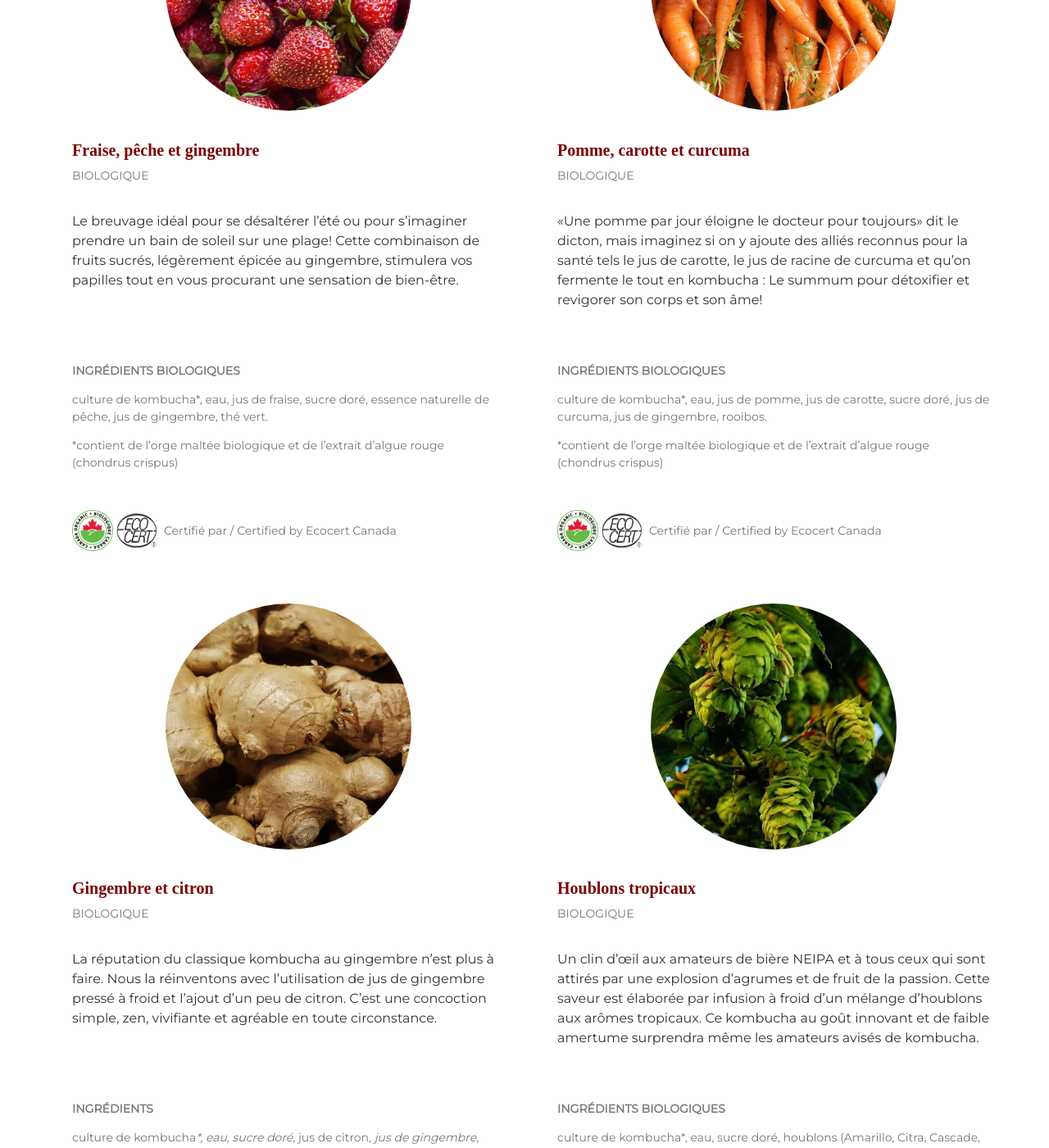
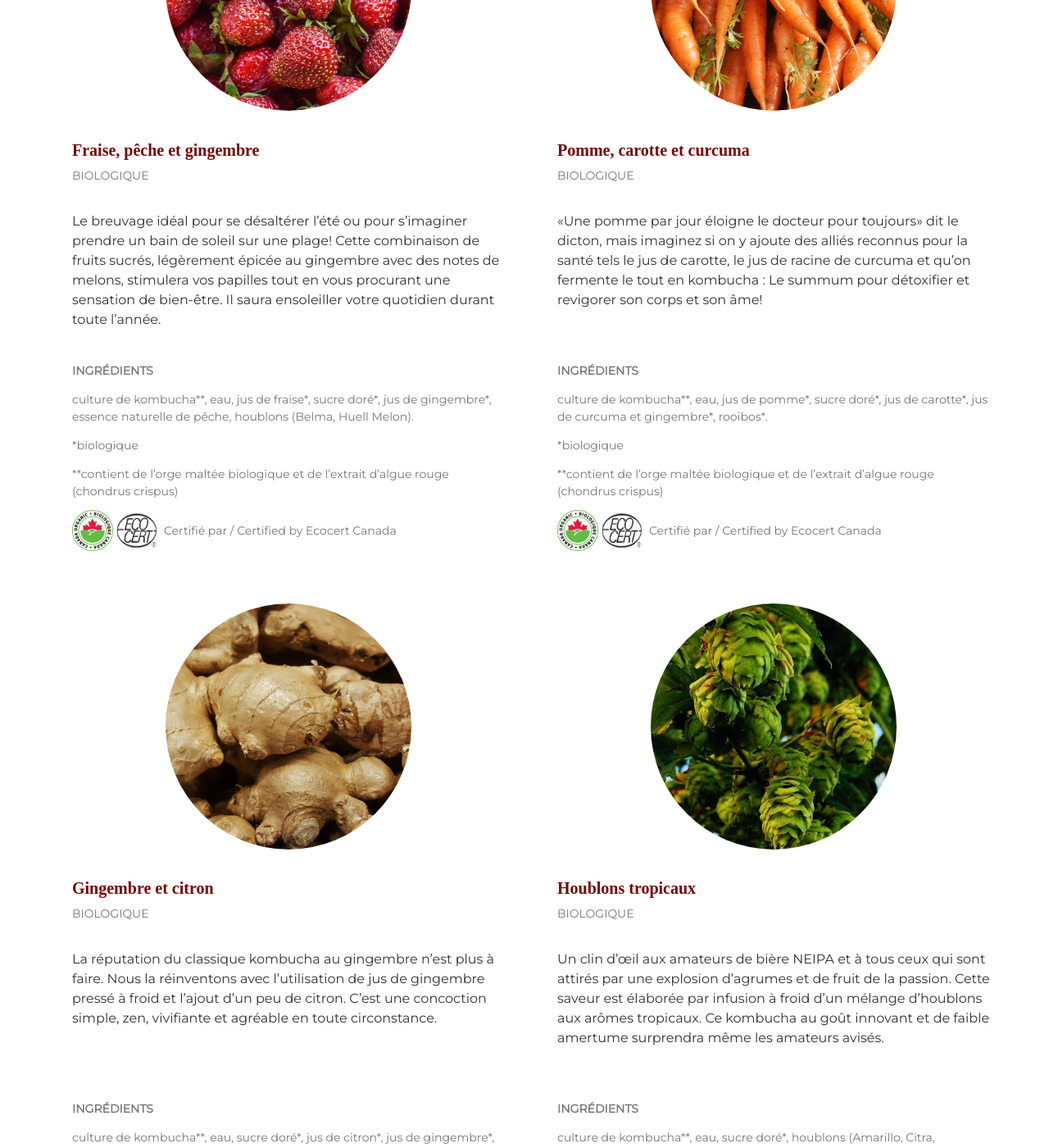
Before and after one commit to ouarez/djodjo-jekyll, a Jekyll site: the page built from produits.md, in a window 1280 px wide and 1400 px high, scrolled down 1569 px. Shown: the whole window at 82% size. Built offline with Jekyll 4.4.1, drawn with Linux system fonts in a browser that asks for light colours; nearby versions of some CDN libraries; some web fonts are replaced; a script that is not in the unit is left out; some of the changed text lies outside the part shown.

Commit message:
Update Pages uniques “produits”

```diff
--- a/produits.md
+++ b/produits.md
@@ -6,112 +6,164 @@
 slogan: 7 saveurs uniques de kombucha
 cover_image: /img/kombucha-glass.jpg
 produits:
-  - image: /img/framboise-camerise.jpg
-    title: Framboise et camerise
+  - bio: true
     desc: >-
-      Ce kombucha festif aux saveurs fruitées et rafraichissantes de petits fruits rouges en fera rougir les cocktails les plus raffinés. La camerise est un superfruit riche en antioxydant venant bonifier les bienfaits pour la santé.
+      Ce kombucha festif aux saveurs fruitées et rafraichissantes de petits
+      fruits rouges en fera rougir les cocktails les plus raffinés. La camerise
+      est un superfruit riche en antioxydant venant bonifier les bienfaits pour
+      la santé.
+    ecocert: true
+    image: /img/framboise-camerise.jpg
     ingredients: >-
       **INGRÉDIENTS**
 
 
-      culture de kombucha\*\*, eau, jus de framboise\*, sucre doré\*, jus de camerise\*, houblons (Glacier, Bramling Cross).
+      culture de kombucha\*\*, eau, jus de framboise\*, sucre doré\*, jus de
+      camerise\*, houblons (Glacier, Bramling Cross).
 
 
       *biologique
 
 
-      **contient de l’orge maltée biologique et de l’extrait d’algue rouge (chondrus crispus)
+      **contient de l’orge maltée biologique et de l’extrait d’algue rouge
+      (chondrus crispus)
+    title: Framboise et camerise
+  - bio: true
+    desc: >-
+      L’acidité de la cerise griotte combinée aux goûts herbacé et fruité de
+      fleur de houblons s’allient pour donner une boisson parfaitement
+      équilibrée et se prêtant à toute occasion. Des variétés de houblon au goût
+      de baies sauvages ont été spécialement sélectionnées. Ce kombucha saura
+      ravir même les nouvellement initiés de par sa douceur et ses arômes
+      floraux.
     ecocert: true
-  - image: /img/cerise.jpg
-    title: Cerise et amélanche
+    image: /img/cerise.jpg
+    ingredients: >-
+      **INGRÉDIENTS**
+
+
+      culture de kombucha\*\*, eau, jus de cerise griotte\*, sucre doré\*,
+      houblons (Bramling Cross, Glacier).
+
+
+      \*biologique
+
+
+      \*\*contient de l’orge maltée biologique et de l’extrait d’algue rouge
+      (chondrus crispus)
+    title: Cerise et fleurs de houblon
+  - bio: true
     desc: >-
-      L’acidité de la cerise et le goût boisé-amer de l’amélanche s’allient pour donner une boisson parfaitement équilibrée et se prêtant à toute occasion. Ce kombucha saura ravir même les nouvellement initiés de par sa douceur et ses arômes floraux.
+      Le breuvage idéal pour se désaltérer l’été ou pour s’imaginer prendre un
+      bain de soleil sur une plage! Cette combinaison de fruits sucrés,
+      légèrement épicée au gingembre avec des notes de melons, stimulera vos
+      papilles tout en vous procurant une sensation de bien-être. Il saura
+      ensoleiller votre quotidien durant toute l’année.
+    ecocert: true
+    image: /img/fraise.jpg
+    ingredients: >-
+      **INGRÉDIENTS**
+
+
+      culture de kombucha\*\*, eau, jus de fraise\*, sucre doré\*, jus de
+      gingembre*, essence naturelle de pêche, houblons (Belma, Huell Melon).
+
+
+      \*biologique
+
+
+      \*\*contient de l’orge maltée biologique et de l’extrait d’algue rouge
+      (chondrus crispus)
+    title: 'Fraise, pêche et gingembre'
+  - bio: true
+    desc: >-
+      «Une pomme par jour éloigne le docteur pour toujours» dit le dicton, mais
+      imaginez si on y ajoute des alliés reconnus pour la santé tels le jus de
+      carotte, le jus de racine de curcuma et qu’on fermente le tout en kombucha
+      :  Le summum pour détoxifier et revigorer son corps et son âme!
+    ecocert: true
+    image: /img/carotte.jpg
+    ingredients: >-
+      **INGRÉDIENTS**
+
+
+      culture de kombucha\*\*, eau, jus de pomme\*, sucre doré\*, jus de
+      carotte\*, jus de curcuma et gingembre\*, rooibos*.
+
+
+      \*biologique
+
+
+      \*\*contient de l’orge maltée biologique et de l’extrait d’algue rouge
+      (chondrus crispus)
+    title: 'Pomme, carotte et curcuma'
+  - bio: true
+    desc: >-
+      La réputation du classique kombucha au gingembre n’est plus à faire. Nous
+      la réinventons avec l’utilisation de jus de gingembre pressé à froid et
+      l’ajout d’un peu de citron. C’est une concoction simple, zen, vivifiante
+      et agréable en toute circonstance.
+    ecocert: true
+    image: /img/gingembre.jpg
+    ingredients: >-
+      **INGRÉDIENTS**
+
+
+      culture de kombucha\*\*, eau, sucre doré\*, jus de citron\*, jus de
+      gingembre\*, thés (vert\*, noir*).
+
+
+      \*biologique
+
+
+      \*\*contient de l’orge maltée biologique et de l’extrait d’algue rouge
+      (chondrus crispus)
+    title: Gingembre et citron
+  - bio: true
+    desc: >-
+      Un clin d’œil aux amateurs de bière NEIPA et à tous ceux qui sont attirés
+      par une explosion d’agrumes et de fruit de la passion. Cette saveur est
+      élaborée par infusion à froid d’un mélange d’houblons aux arômes
+      tropicaux. Ce kombucha au goût innovant et de faible amertume surprendra
+      même les amateurs avisés.
+    ecocert: true
+    image: /img/houblons.jpg
+    ingredients: >-
+      **INGRÉDIENTS**
+
+
+      culture de kombucha\*\*, eau, sucre doré\*, houblons (Amarillo, Citra,
+      Cascade\*, Cascade vert\*, Newport\*, Newport vert*).
+
+
+      \*biologique
+
+
+      \*\*contient de l’orge maltée biologique et de l’extrait d’algue rouge
+      (chondrus crispus)
+    title: Houblons tropicaux
+  - bio: true
+    desc: >-
+      Un kombucha à saveur sauvage bien de chez-nous. De légères notes de sapin,
+      d’épinette, de cèdre et de genévrier chatouillent nos cellules gustatives
+      et olfactives. C’est une boisson complexe, mais douce, qui vous apaisera
+      comme une promenade en forêt. Il peut aussi servir d’excellent tonique
+      pour le gin.
+    ecocert: true
+    image: /img/fraicheur-forestiere.jpg
     ingredients: >-
       **INGRÉDIENTS BIOLOGIQUES**
 
 
-      culture de kombucha*, eau, jus de cerise griotte, jus d’amélanche, sucre doré, thé noir.
+      culture de kombucha\*\*, eau, sucre doré\*, mélange forestier (pousse de
+      sapin baumier, écorce de cèdre thuya,  pousse d’épinette rouge, baie de
+      genévrier), houblon Nugget\*.
 
 
-      *contient de l’orge maltée biologique et de l’extrait d’algue rouge (chondrus crispus)
-    ecocert: true
-
-  - image: /img/fraise.jpg
-    title: Fraise, pêche et gingembre
-    desc: >-
-      Le breuvage idéal pour se désaltérer l’été ou pour s’imaginer prendre un bain de soleil sur une plage! Cette combinaison de fruits sucrés, légèrement épicée au gingembre, stimulera vos papilles tout en vous procurant une sensation de bien-être.
-    ingredients: >-
-      **INGRÉDIENTS BIOLOGIQUES**
+      \*biologique
 
 
-      culture de kombucha*, eau, jus de fraise, sucre doré, essence naturelle de pêche, jus de gingembre, thé vert.
-
-
-      *contient de l’orge maltée biologique et de l’extrait d’algue rouge (chondrus crispus)
-    ecocert: true
-
-  - image: /img/carotte.jpg
-    title: Pomme, carotte et curcuma
-    desc: >-
-      «Une pomme par jour éloigne le docteur pour toujours» dit le dicton, mais imaginez si on y ajoute des alliés reconnus pour la santé tels le jus de carotte, le jus de racine de curcuma et qu’on fermente le tout en kombucha :  Le summum pour détoxifier et revigorer son corps et son âme!
-    ingredients: >-
-      **INGRÉDIENTS BIOLOGIQUES**
-
-
-      culture de kombucha*, eau, jus de pomme, jus de carotte, sucre doré, jus de curcuma, jus de gingembre, rooibos.
-
-
-      *contient de l’orge maltée biologique et de l’extrait d’algue rouge (chondrus crispus)
-    ecocert: true
-
-  - image: /img/gingembre.jpg
-    title: Gingembre et citron
-    desc: >-
-      La réputation du classique kombucha au gingembre n’est plus à faire. Nous la réinventons avec l’utilisation de jus de gingembre pressé à froid et l’ajout d’un peu de citron. C’est une concoction simple, zen, vivifiante et agréable en toute circonstance.
-    ingredients: >-
-      **INGRÉDIENTS**
-
-
-      culture de kombucha**, eau, sucre doré*, jus de citron*, jus de gingembre*, thés (vert*, noir*).
-
-
-      *biologique
-
-
-      **contient de l’orge maltée biologique et de l’extrait d’algue rouge (chondrus crispus)
-    ecocert: true
-
-  - image: /img/houblons.jpg
-    title: Houblons tropicaux
-    desc: >-
-      Un clin d’œil aux amateurs de bière NEIPA et à tous ceux qui sont attirés par une explosion d’agrumes et de fruit de la passion. Cette saveur est élaborée par infusion à froid d’un mélange d’houblons aux arômes tropicaux. Ce kombucha au goût innovant et de faible amertume surprendra même les amateurs avisés de kombucha.
-    ingredients: >-
-      **INGRÉDIENTS BIOLOGIQUES**
-
-
-      culture de kombucha*, eau, sucre doré, houblons (Amarillo, Citra, Cascade, Cascade Vert, Newport , Newport Vert).
-
-
-      *contient de l’orge maltée biologique et de l’extrait d’algue rouge (chondrus crispus)
-    ecocert: true
-
-  - image: /img/fraicheur-forestiere.jpg
+      \*\*contient de l’orge maltée biologique et de l’extrait d’algue rouge
+      (chondrus crispus)
     title: Fraîcheur forestière
-    desc: >-
-      Un kombucha à saveur sauvage bien de chez-nous. De légères notes de sapin, d’épinette, de cèdre et de genévrier chatouillent nos cellules gustatives et olfactives. C’est une boisson complexe, mais douce, qui vous apaisera comme une promenade en forêt. Il peut aussi servir d’excellent tonique pour le gin.
-    ingredients: >-
-      **INGRÉDIENTS BIOLOGIQUES**
-
-
-      culture de kombucha**, eau, sucre doré*, mélange forestier (pousse de sapin baumier, écorce de cèdre thuya,  pousse d’épinette rouge, baie de genévrier), houblon Nugget*.
-
-
-      *biologique
-
-
-      **contient de l’orge maltée biologique et de l’extrait d’algue rouge (chondrus crispus)
-
-
-      *contient de l’orge maltée biologique et de l’extrait d’algue rouge (chondrus crispus)
-    ecocert: true
 ---
```
